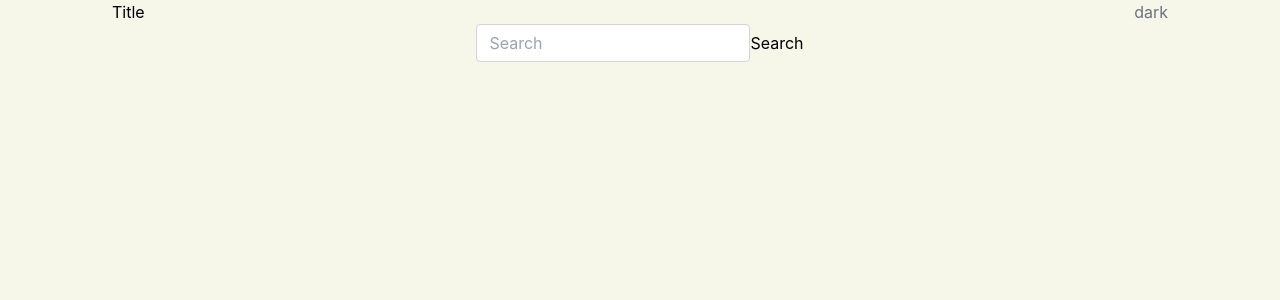
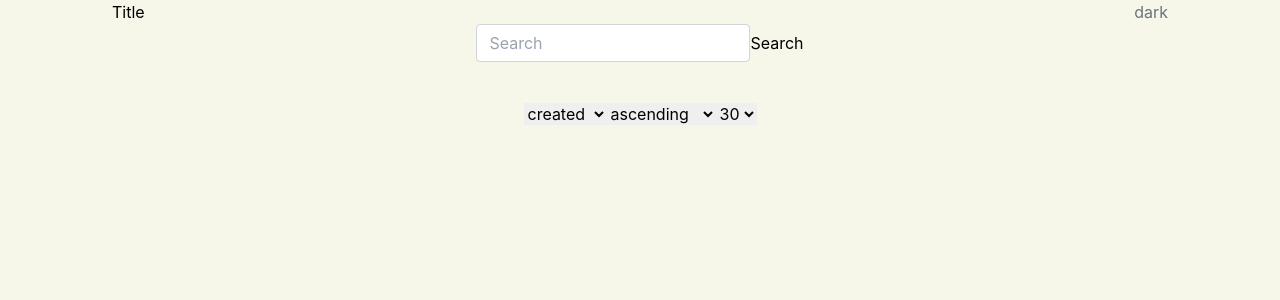
Before and after one commit to Rujaan/Github_API_SPA, a React (Create React App) app in the folder frontend/: page / in a window 1280 px wide. Shown: the top 300 px of the page. Built offline with nearby package versions, Linux system fonts and the light colour scheme.

Commit message:
created description page

```diff
--- a/frontend/package.json
+++ b/frontend/package.json
@@ -11,7 +11,9 @@
     "debounce": "^1.2.1",
     "react": "^17.0.2",
     "react-dom": "^17.0.2",
+    "react-markdown": "^8.0.0",
     "react-redux": "^7.2.6",
+    "react-router-dom": "^6.2.1",
     "react-scripts": "5.0.0",
     "redux-persist": "^6.0.0",
     "web-vitals": "^2.1.4"
--- a/frontend/src/App.js
+++ b/frontend/src/App.js
@@ -1,6 +1,8 @@
 import { useSelector } from "react-redux";
 import "./App.css";
 import Index from "./pages";
+import { Routes, Route, BrowserRouter, Navigate } from "react-router-dom";
+import Detail from "./pages/detail";
 
 function App() {
   const { theme } = useSelector((state) => state.theme);
@@ -12,7 +14,16 @@ function App() {
           : " bg-light-white  dark:text-light-white transition-all max-h-full max-w-full min-h-screen min-w-screen px-1 md:px-16 lg:px-20 xl:px-28"
       }
     >
-      <Index />
+      <BrowserRouter>
+        <Routes>
+          <Route path="/">
+            <Route index element={<Index />} />
+            <Route path="detail" element={<Detail />}>
+              <Route path=":user/:repo" />
+            </Route>
+          </Route>
+        </Routes>
+      </BrowserRouter>
     </div>
   );
 }
--- a/frontend/src/components/results.js
+++ b/frontend/src/components/results.js
@@ -1,19 +1,15 @@
 import React from "react";
+import { Link } from "react-router-dom";
 
 const Result = ({ isLoading, repo }) => {
   return (
     <div className="flex flex-col mt-2">
       {isLoading && <div>loading</div>}
-      {repo === [] ? (
-        <div></div>
-      ) : (
-        repo.map((repo) => {
-          <div>{repo.name}</div>;
-        })
-      )}
+
       {repo.map((repo) => {
         return (
-          <li key={repo.id} className="p-2">
+          <Link key={repo.id} to={"/detail/" + repo.full_name}>
+            <div className="p-2">
               <p>forks:{repo.forks}</p>
               <p>stars:{repo.stargazers_count}</p>
               <p>watchers:{repo.watchers_count}</p>
@@ -25,19 +21,11 @@ const Result = ({ isLoading, repo }) => {
               <p>allow forking: {repo.allow_forking}</p>
               <p>home page:{repo.homepage}</p>
               <img src={repo.owner.avatar_url} alt="" />
-            <a
-              href={"https:www.github.com/" + repo.owner.login}
-              target="_blank"
-              rel="noreferrer"
-            >
               Owner Name:{repo.owner.login}
-            </a>
-            <a href={repo.html_url} target="_blank" rel="noreferrer">
               Repo Name:{repo.name}
-            </a>
-
               <p>{repo.description}</p>
-          </li>
+            </div>
+          </Link>
         );
       })}
     </div>
--- a/frontend/src/components/search.js
+++ b/frontend/src/components/search.js
@@ -2,12 +2,19 @@ import React, { useEffect, useState } from "react";
 import axios from "axios";
 import { createContext } from "react";
 import Result from "./results";
+import { useLocation } from "react-router-dom";
 
 const Search = () => {
+  const location = useLocation();
   const [searchTerm, setSearchTerm] = useState({});
   const [repo, setRepo] = useState([]);
+  const [sort, setSort] = useState(null);
+  const [order, setOrder] = useState(null);
+  const [page, setPage] = useState(null);
   const [isLoading, setIsLoading] = useState(false);
-
+  console.log(sort);
+  console.log(order);
+  console.log(page);
   const getRepo = async () => {
     setIsLoading(true);
 
@@ -21,21 +28,6 @@ const Search = () => {
     setIsLoading(false);
   };
 
-  //   useEffect(() => {
-  //     const timer = setTimeout(() => {
-  //       const getRepo = async () => {
-  //         const res = await axios.get(
-  //           inputText &&
-  //             `https://api.github.com/search/repositories?q=${inputText}`
-  //         );
-  //         setRepo(res.data);
-  //         console.log(repo);
-  //       };
-  //       getRepo();
-  //     }, 1000);
-  //     return () => clearTimeout(timer);
-  //   }, [inputText, repo]);
-
   return (
     <div className=" flex flex-col items-center justify-center">
       <div className="input-group relative   mb-4 rounded flex ">
@@ -48,6 +40,29 @@ const Search = () => {
         />
         <button onClick={getRepo}> Search </button>
       </div>
+      <div>
+        <br />
+        <select name="sort" onClick={(e) => setSort(e.target.value)}>
+          <option value="created"> created</option>
+          <option value="updated">updated</option>
+          <option value="stars">stars</option>
+          <option value="fork">fork</option>
+        </select>
+
+        <select name="order" onClick={(e) => setOrder(e.target.value)}>
+          <option value="asc"> ascending</option>
+          <option value="desc"> descending</option>
+        </select>
+
+        <select name="page" onClick={(e) => setPage(e.target.value)}>
+          <option value="30">30</option>
+          <option value="5">5</option>
+          <option value="10">10</option>
+          <option value="15">20</option>
+          <option value="40">40</option>
+          <option value="80">80</option>
+        </select>
+      </div>
       <Result isLoading={isLoading} repo={repo} />
     </div>
   );
--- /dev/null
+++ b/frontend/src/components/singleResult.js
@@ -0,0 +1,7 @@
+import React from "react";
+
+const SingleResult = () => {
+  return <div>SingleResult</div>;
+};
+
+export default SingleResult;
--- a/frontend/src/components/themeToggle.js
+++ b/frontend/src/components/themeToggle.js
@@ -6,7 +6,6 @@ const Toggle = () => {
   const { theme } = useSelector((state) => state.theme);
   const dispatch = useDispatch();
   return (
-    // <div>{theme}</div>
     <div className="transition duration-500 ease-in-out rounded-full">
       {theme === "dark" ? (
         <p
--- /dev/null
+++ b/frontend/src/pages/detail.jsx
@@ -0,0 +1,69 @@
+import axios from "axios";
+import React, { useEffect, useState } from "react";
+import { useLocation } from "react-router-dom";
+import Navbar from "../components/navbar";
+import SingleResult from "../components/singleResult";
+import ReactMarkdown from "react-markdown";
+
+const Detail = () => {
+  const location = useLocation();
+  const user = location.pathname.split("/")[2];
+  const userRepo = location.pathname.split("/")[3];
+
+  const [repo, setRepo] = useState([]);
+  const [error, setError] = useState("");
+  const [readme, setReadme] = useState("");
+  const [isLoading, setIsLoading] = useState(false);
+
+  const getRepo = async () => {
+    setIsLoading(true);
+
+    try {
+      const response = await axios.get(
+        `https://api.github.com/repos/${user}/${userRepo}`
+      );
+      const data = response.data;
+
+      setRepo(data);
+    } catch (error) {
+      setError(error);
+    }
+
+    setIsLoading(false);
+  };
+
+  const getReadme = async () => {
+    try {
+      const readmeRes = await axios.get(
+        `https://api.github.com/repos/${user}/${userRepo}/readme`
+      );
+
+      const data = atob(readmeRes.data.content);
+      console.log(data);
+      setReadme(data);
+      console.log(readme);
+    } catch (error) {
+      setError(error);
+    }
+  };
+
+  useEffect(() => {
+    getRepo();
+    getReadme();
+  }, []);
+
+  return (
+    <div>
+      <Navbar />
+      <a href={repo.html_url} target="_blank" rel="noreferrer">
+        Repo Name:{repo.name}
+      </a>
+      Owner:{user}
+      <p>issues:{repo.open_issues_count}</p>
+      <p>default Branch:{repo.default_branch}</p>
+      <ReactMarkdown>{readme}</ReactMarkdown>
+    </div>
+  );
+};
+
+export default Detail;
```
Also changed, not shown: 1 other file (tests, documents, lock files or other folders). Lines whose indentation alone changed are shown as unchanged.
